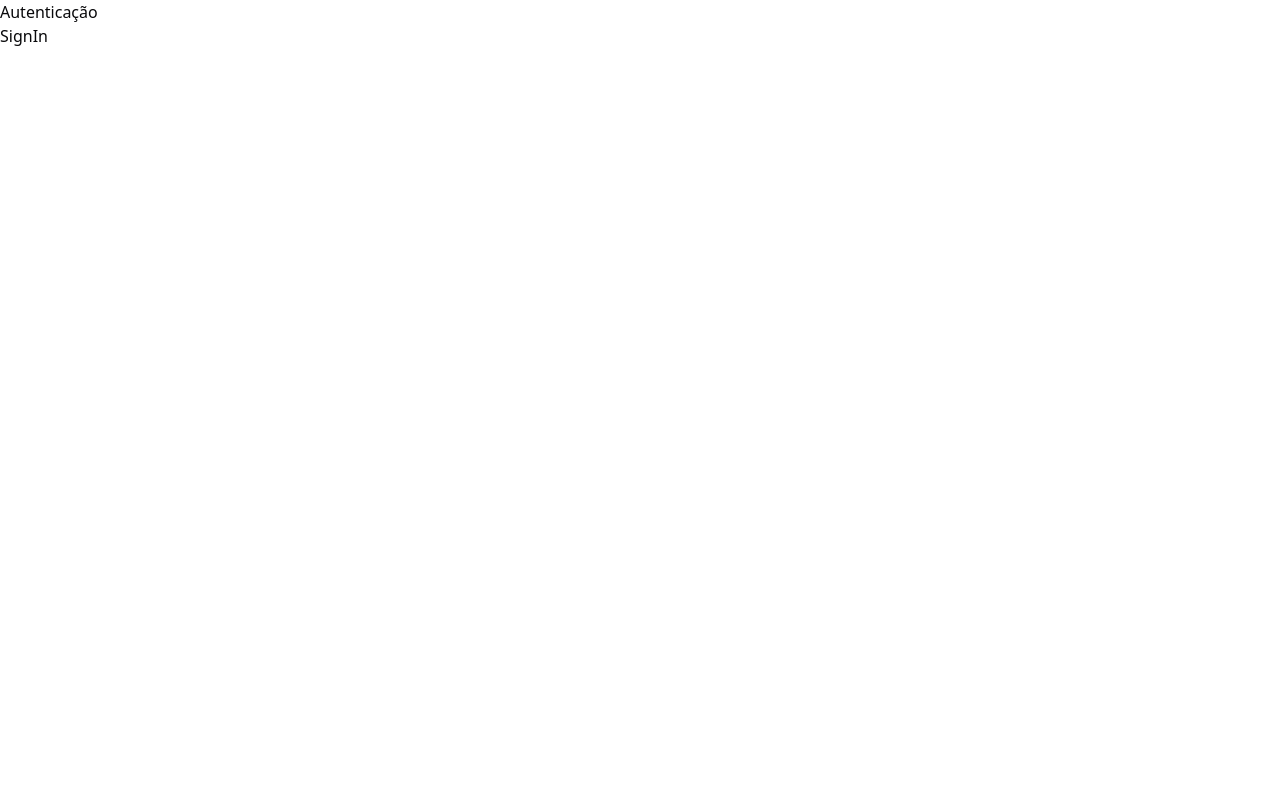
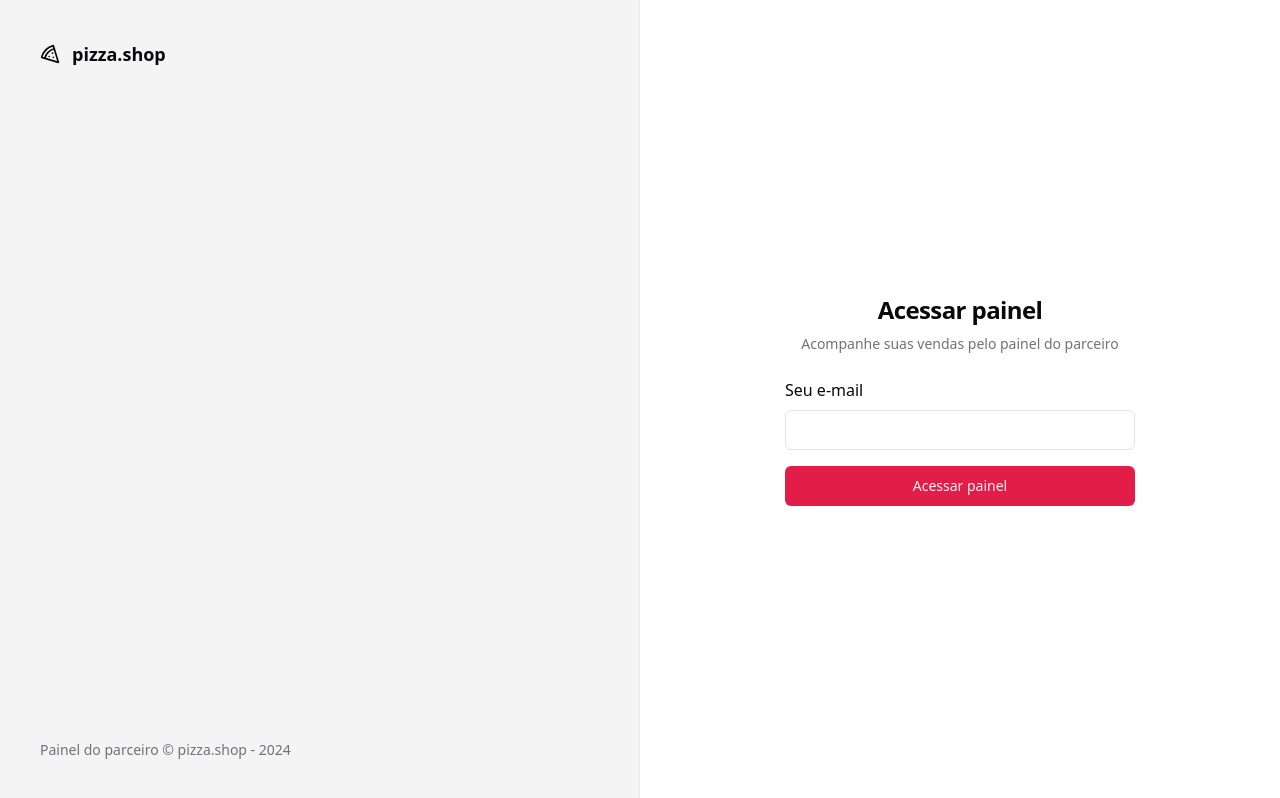
Before and after one commit to MichaelCStrahl/pizzashop-web, a React (Vite) app: page /sign-in in a window 1280 px wide. Built offline with nearby package versions, Linux system fonts and the light colour scheme.

Commit message:
layout sign in

```diff
--- a/package.json
+++ b/package.json
@@ -10,6 +10,7 @@
     "preview": "vite preview"
   },
   "dependencies": {
+    "@radix-ui/react-label": "^2.0.2",
     "@radix-ui/react-slot": "^1.0.2",
     "class-variance-authority": "^0.7.0",
     "clsx": "^2.1.1",
--- /dev/null
+++ b/src/components/ui/input.tsx
@@ -0,0 +1,25 @@
+import * as React from "react"
+
+import { cn } from "@/lib/utils"
+
+export interface InputProps
+  extends React.InputHTMLAttributes<HTMLInputElement> { }
+
+const Input = React.forwardRef<HTMLInputElement, InputProps>(
+  ({ className, type, ...props }, ref) => {
+    return (
+      <input
+        type={type}
+        className={cn(
+          "flex h-10 w-full rounded-md border border-input bg-background px-3 py-2 text-sm ring-offset-background file:border-0 file:bg-transparent file:text-sm file:font-medium placeholder:text-muted-foreground focus-visible:outline-none focus-visible:ring-2 focus-visible:ring-ring focus-visible:ring-offset-2 disabled:cursor-not-allowed disabled:opacity-50",
+          className
+        )}
+        ref={ref}
+        {...props}
+      />
+    )
+  }
+)
+Input.displayName = "Input"
+
+export { Input }
--- /dev/null
+++ b/src/components/ui/label.tsx
@@ -0,0 +1,24 @@
+import * as React from "react"
+import * as LabelPrimitive from "@radix-ui/react-label"
+import { cva, type VariantProps } from "class-variance-authority"
+
+import { cn } from "@/lib/utils"
+
+const labelVariants = cva(
+  "text-sm font-medium leading-none peer-disabled:cursor-not-allowed peer-disabled:opacity-70"
+)
+
+const Label = React.forwardRef<
+  React.ElementRef<typeof LabelPrimitive.Root>,
+  React.ComponentPropsWithoutRef<typeof LabelPrimitive.Root> &
+  VariantProps<typeof labelVariants>
+>(({ className, ...props }, ref) => (
+  <LabelPrimitive.Root
+    ref={ref}
+    className={cn(labelVariants(), className)}
+    {...props}
+  />
+))
+Label.displayName = LabelPrimitive.Root.displayName
+
+export { Label }
--- a/src/global.css
+++ b/src/global.css
@@ -1,68 +1,52 @@
 @tailwind base;
   @tailwind components;
   @tailwind utilities;
+
 
   @layer base {
     :root {
       --background: 0 0% 100%;
       --foreground: 240 10% 3.9%;
-
       --card: 0 0% 100%;
       --card-foreground: 240 10% 3.9%;
-
       --popover: 0 0% 100%;
       --popover-foreground: 240 10% 3.9%;
-
-      --primary: 240 5.9% 10%;
-      --primary-foreground: 0 0% 98%;
-
+      --primary: 346.8 77.2% 49.8%;
+      --primary-foreground: 355.7 100% 97.3%;
       --secondary: 240 4.8% 95.9%;
       --secondary-foreground: 240 5.9% 10%;
-
       --muted: 240 4.8% 95.9%;
       --muted-foreground: 240 3.8% 46.1%;
-
       --accent: 240 4.8% 95.9%;
       --accent-foreground: 240 5.9% 10%;
-
       --destructive: 0 84.2% 60.2%;
       --destructive-foreground: 0 0% 98%;
-
       --border: 240 5.9% 90%;
       --input: 240 5.9% 90%;
-      --ring: 240 10% 3.9%;
-
+      --ring: 346.8 77.2% 49.8%;
       --radius: 0.5rem;
     }
 
     .dark {
-      --background: 240 10% 3.9%;
-      --foreground: 0 0% 98%;
-
-      --card: 240 10% 3.9%;
-      --card-foreground: 0 0% 98%;
-
-      --popover: 240 10% 3.9%;
-      --popover-foreground: 0 0% 98%;
-
-      --primary: 0 0% 98%;
-      --primary-foreground: 240 5.9% 10%;
-
+      --background: 20 14.3% 4.1%;
+      --foreground: 0 0% 95%;
+      --card: 24 9.8% 10%;
+      --card-foreground: 0 0% 95%;
+      --popover: 0 0% 9%;
+      --popover-foreground: 0 0% 95%;
+      --primary: 346.8 77.2% 49.8%;
+      --primary-foreground: 355.7 100% 97.3%;
       --secondary: 240 3.7% 15.9%;
       --secondary-foreground: 0 0% 98%;
-
-      --muted: 240 3.7% 15.9%;
+      --muted: 0 0% 15%;
       --muted-foreground: 240 5% 64.9%;
-
-      --accent: 240 3.7% 15.9%;
+      --accent: 12 6.5% 15.1%;
       --accent-foreground: 0 0% 98%;
-
       --destructive: 0 62.8% 30.6%;
-      --destructive-foreground: 0 0% 98%;
-
+      --destructive-foreground: 0 85.7% 97.3%;
       --border: 240 3.7% 15.9%;
       --input: 240 3.7% 15.9%;
-      --ring: 240 4.9% 83.9%;
+      --ring: 346.8 77.2% 49.8%;
     }
   }
 
--- a/src/pages/_layouts/auth.tsx
+++ b/src/pages/_layouts/auth.tsx
@@ -1,11 +1,18 @@
+import { Pizza } from 'lucide-react'
 import { Outlet } from 'react-router-dom'
 
 export function AuthLayout() {
   return (
-    <div>
-      <h1>Autenticação</h1>
+    <div className='min-h-screen grid grid-cols-2'>
+      <div className='h-full border-r border-foreground/5 bg-muted p-10 text-muted-foreground flex flex-col justify-between'>
+        <div className='flex items-center gap-3 text-lg font-medium text-foreground'>
+          <Pizza className='h-5 w-5' />
+          <span className='font-semibold'>pizza.shop</span>
+        </div>
+        <footer className='text-sm'>Painel do parceiro &copy; pizza.shop - {new Date().getFullYear()}</footer>
+      </div>
 
-      <div>
+      <div className='flex flex-col items-center justify-center'>
         <Outlet />
       </div>
     </div>
--- a/src/pages/auth/sign-in.tsx
+++ b/src/pages/auth/sign-in.tsx
@@ -1,10 +1,29 @@
+import { Button } from '@/components/ui/button'
+import { Input } from '@/components/ui/input'
+import { Label } from '@radix-ui/react-label'
 import { Helmet } from 'react-helmet-async'
 
 export function SignIn() {
   return (
     <>
       <Helmet title="Login" />
-      <h1>SignIn</h1>
+      <div className='p-8'>
+        <div className='w-[350px] flex flex-col justify-center gap-6'>
+          <div className='flex flex-col gap-2 text-center'>
+            <h1 className='text-2xl font-semibold tracking-tight'>Acessar painel</h1>
+            <p className='text-sm text-muted-foreground'>Acompanhe suas vendas pelo painel do parceiro</p>
+          </div>
+
+          <form className='space-y-4'>
+            <div className='space-y-2'>
+              <Label htmlFor='email'>Seu e-mail</Label>
+              <Input id='email' type='email' />
+            </div>
+
+            <Button className='w-full' type='submit'>Acessar painel</Button>
+          </form>
+        </div>
+      </div>
     </>
   )
 }
```
Also changed, not shown: 1 other file (tests, documents, lock files or other folders).
